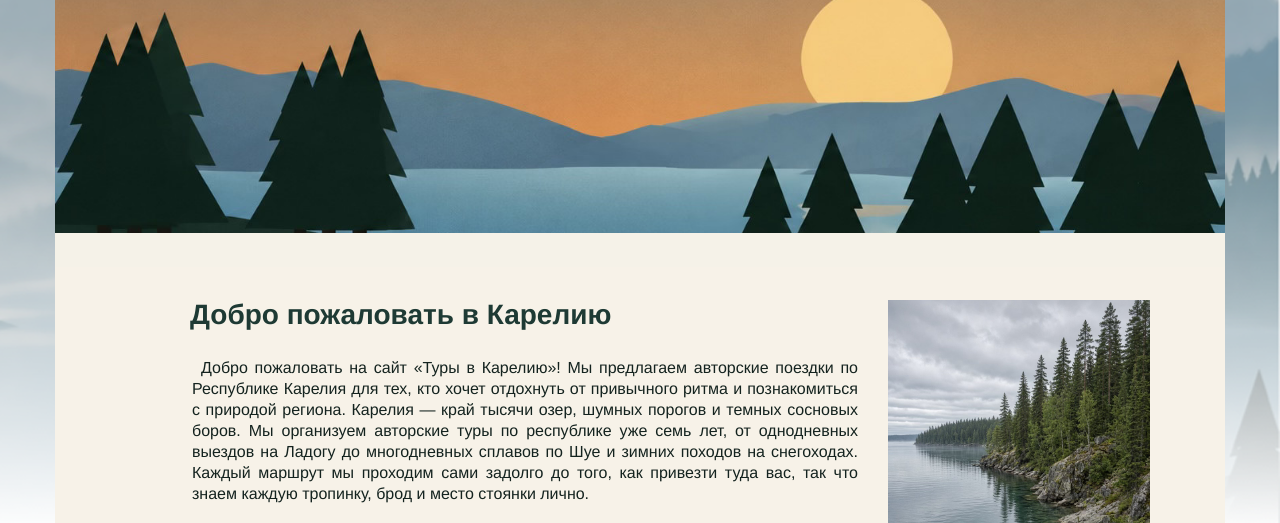
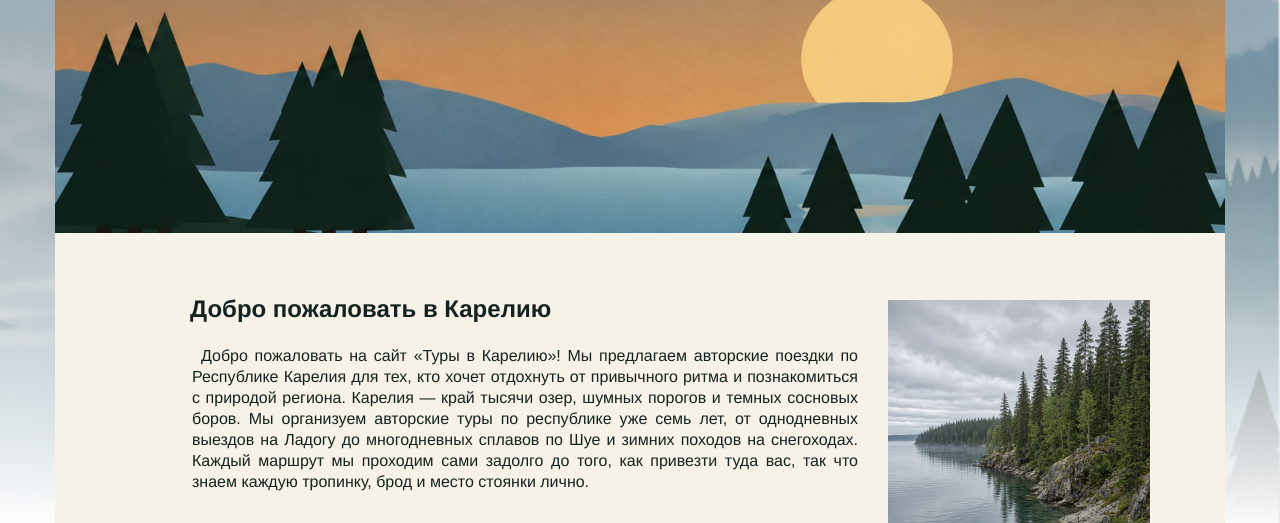
Before and after one commit to polinaov01-dot/karelia-tours, a plain HTML site: page index.html in a window 1280 px wide. Shown: the part 277-800 px from the top of the page. Drawn offline with Linux system fonts and the light colour scheme.

Commit message:
Use h2 for page section titles

```diff
--- a/index.html
+++ b/index.html
@@ -39,7 +39,7 @@
         <main class="work_area">
             <section class="opening_card" aria-labelledby="page_title">
                 <div class="card_text">
-                    <h1 id="page_title">Добро пожаловать в Карелию</h1>
+                    <h2 id="page_title">Добро пожаловать в Карелию</h2>
                     <p>
                     Добро пожаловать на сайт «Туры в Карелию»! Мы предлагаем авторские поездки по Республике
                     Карелия для тех, кто хочет отдохнуть от привычного ритма и познакомиться с природой
```
